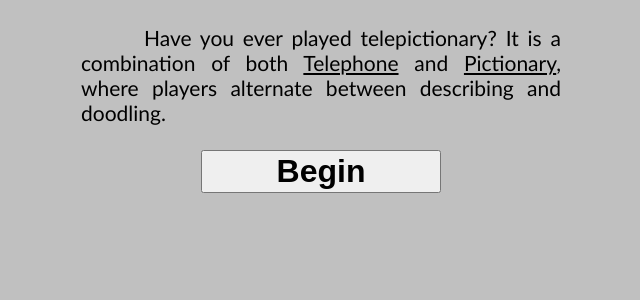
After one commit to ehgoodenough/telepictionary, a PHP site: page /begin.htm in a window 1280 px wide. The commit adds this page. Shown: the top 300 px of the page, without its empty margins (319-959 px from the left). Run offline with PHP 8.4, Linux system fonts and the light colour scheme.

Commit message:
Introduced newer players with an information page.

```diff
--- /dev/null
+++ b/begin.htm
@@ -0,0 +1,15 @@
+<!DOCTYPE html><head><html><title>Telepictionary</title>
+<script type="text/javascript" src="script.js"></script>
+<link rel="stylesheet" type="text/css" href="style.css"/>
+</head>
+<body>
+<p>Have you ever played telepictionary? It is a combination of both
+<a href="http://en.wikipedia.org/wiki/Chinese_whispers">Telephone</a>
+and <a href="http://en.wikipedia.org/wiki/Pictionary">Pictionary</a>,
+where players alternate between describing and doodling.</p>
+
+<!--Write out a more extensive introduction here..!!-->
+
+<button>Begin</button>
+</body>
+</html>
--- a/index.php
+++ b/index.php
@@ -2,6 +2,7 @@
 if(empty($_COOKIE['telepictionary']))
 {
 	setcookie('telepictionary', 'text', time() + 60 * 60 * 7);
+	header("location: /telepictionary/begin.htm");
 }
 ?>
 
--- a/style.css
+++ b/style.css
@@ -39,3 +39,17 @@ font-size:32px;
 font-weight:bold;
 margin:25px auto;
 }
+
+p
+{
+width:480px;
+font-size:21px;
+text-indent:3em;
+margin:25px auto;
+text-align:justify;
+}
+
+p > a
+{
+color:inherit;
+}
```
